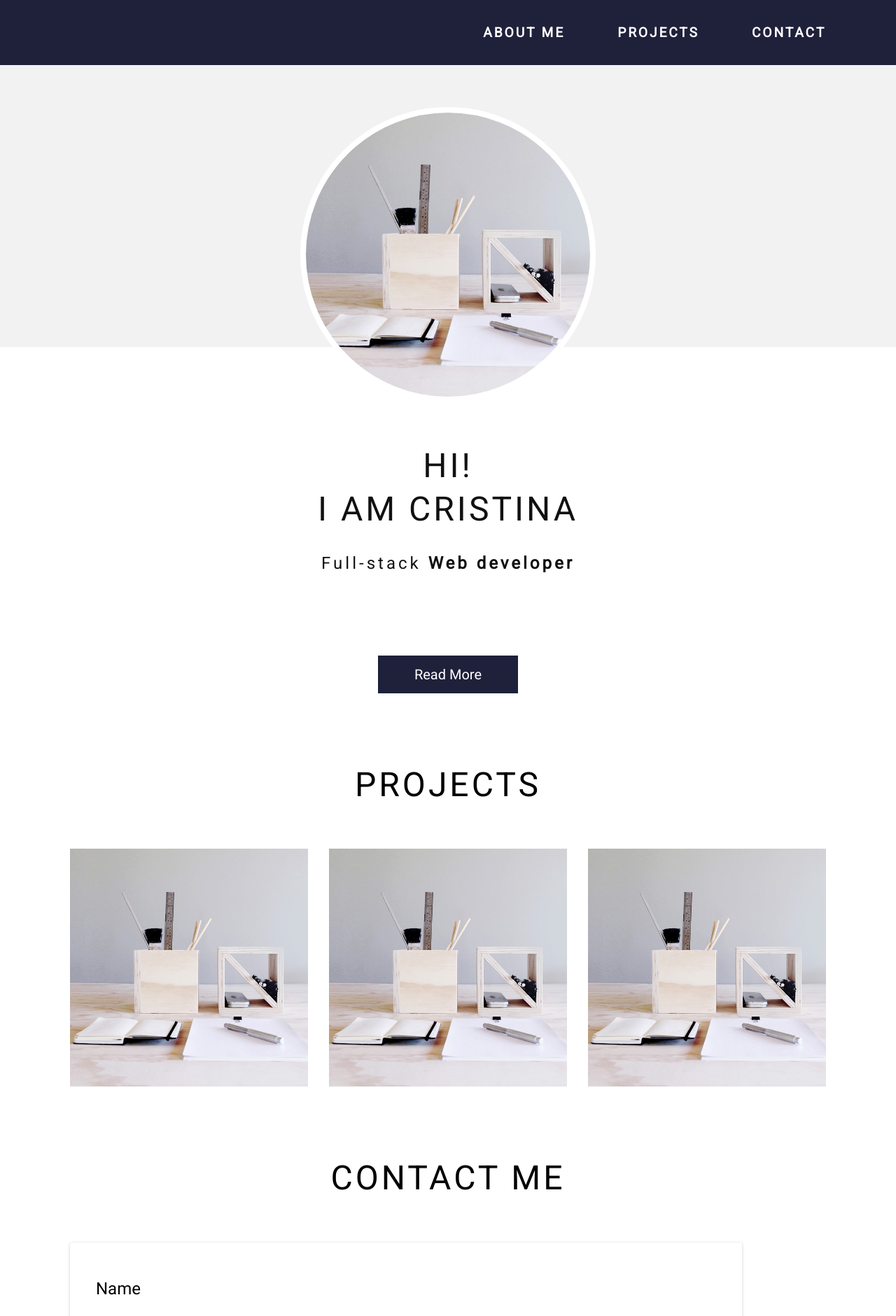
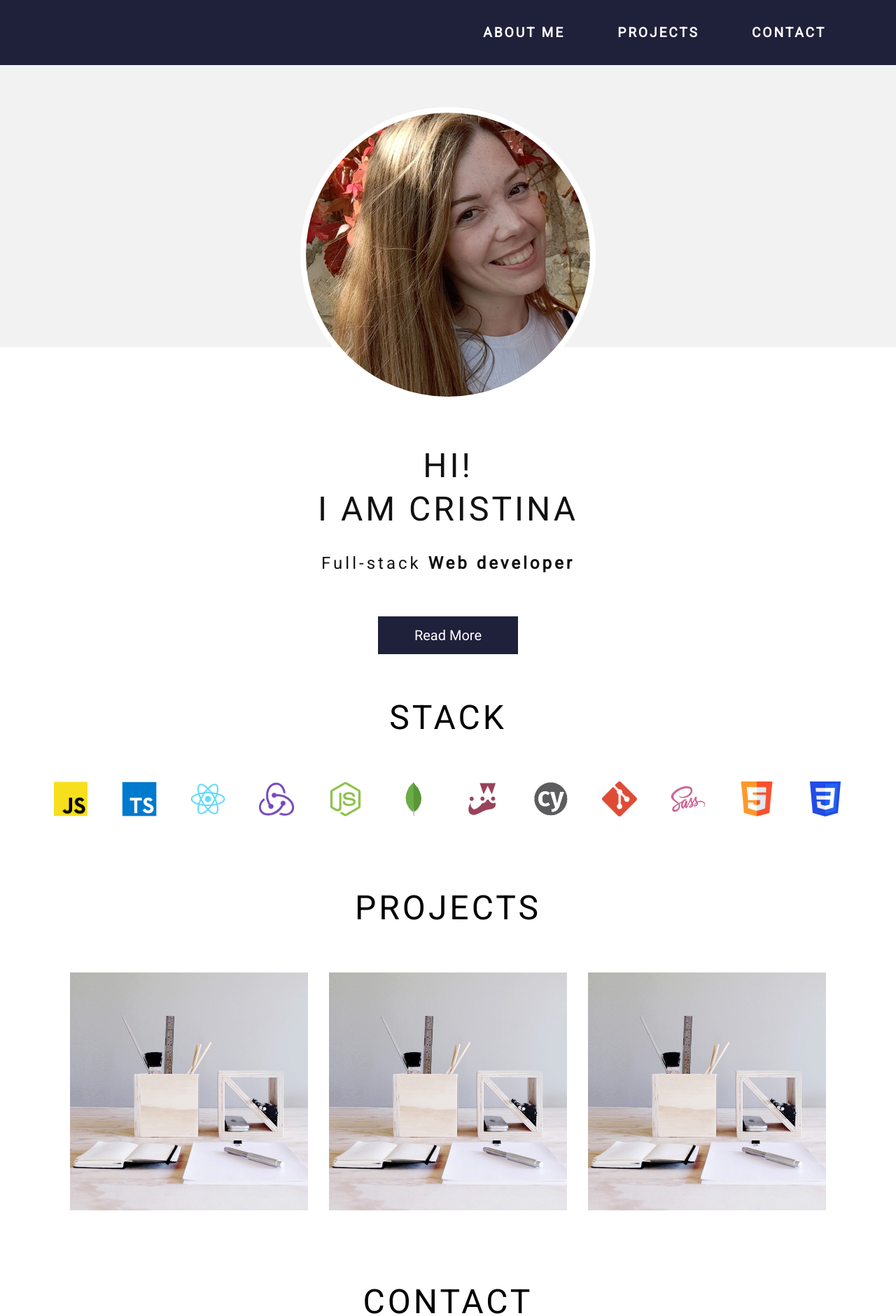
Before and after one commit to CristinaFores/porfolio, a React (Create React App) app: page / in a window 1280 px wide. Shown: the top 1881 px of the page at 70% size. Built offline with nearby package versions, Linux system fonts and the light colour scheme.

Commit message:
Add link about

```diff
--- a/src/components/About/About.tsx
+++ b/src/components/About/About.tsx
@@ -1,5 +1,5 @@
 import { useState } from "react";
-import { Link } from "react-router-dom";
+import { Element } from "react-scroll";
 import Button from "../Button/Button";
 import {
   AboutStyled,
@@ -17,7 +17,9 @@ const About = (): JSX.Element => {
   return (
     <AboutAvatarStyled>
       <div className="one"></div>
+      <Element name="about">
         <AboutStyled></AboutStyled>
+
         <h2>
           Hi!
           <br />
@@ -27,11 +29,12 @@ const About = (): JSX.Element => {
           Full-stack
           <b> Web developer </b>
         </h3>
+      </Element>
       <TextSpanStyled>
         <p>{showText ? article.bio : article.bio.substring(0, 0) + ""}</p>
-        <Link to={"/project"}>
+        {/* <Link to={"/project"}>
           {showText ? article.link : article.bio.substring(0, 0) + ""}
-        </Link>
+        </Link> */}
       </TextSpanStyled>
       <AboutButtonStyled>
         <Button
--- a/src/components/About/AboutStyled.tsx
+++ b/src/components/About/AboutStyled.tsx
@@ -3,7 +3,7 @@ import styled from "styled-components";
 export const AboutStyled = styled.div`
   width: 422px;
   height: 422px;
-  background-image: url("./images/image.jpg");
+  background-image: url("./images/cristina.jpg");
   background-position: 50% 50%;
   background-size: cover;
   border-radius: 50%;
--- a/src/components/App/App.tsx
+++ b/src/components/App/App.tsx
@@ -1,19 +1,21 @@
 import React from "react";
 import About from "../About/About";
-import ContactMe from "../ContactMe/ContactMe";
+import Contact from "../Contact/Contact";
+
 import Navbar from "../Navbar/Navbar";
 import SectionCard from "../SectionCard/SectionCard";
+import Skills from "../Skills/Skills";
 import { AppStyled } from "./AppStyled";
 
 function App() {
   return (
     <>
       <Navbar />
-
       <AppStyled>
         <About />
+        <Skills />
         <SectionCard />
-        <ContactMe />
+        <Contact />
       </AppStyled>
     </>
   );
```
Lines whose indentation alone changed are shown as unchanged.
